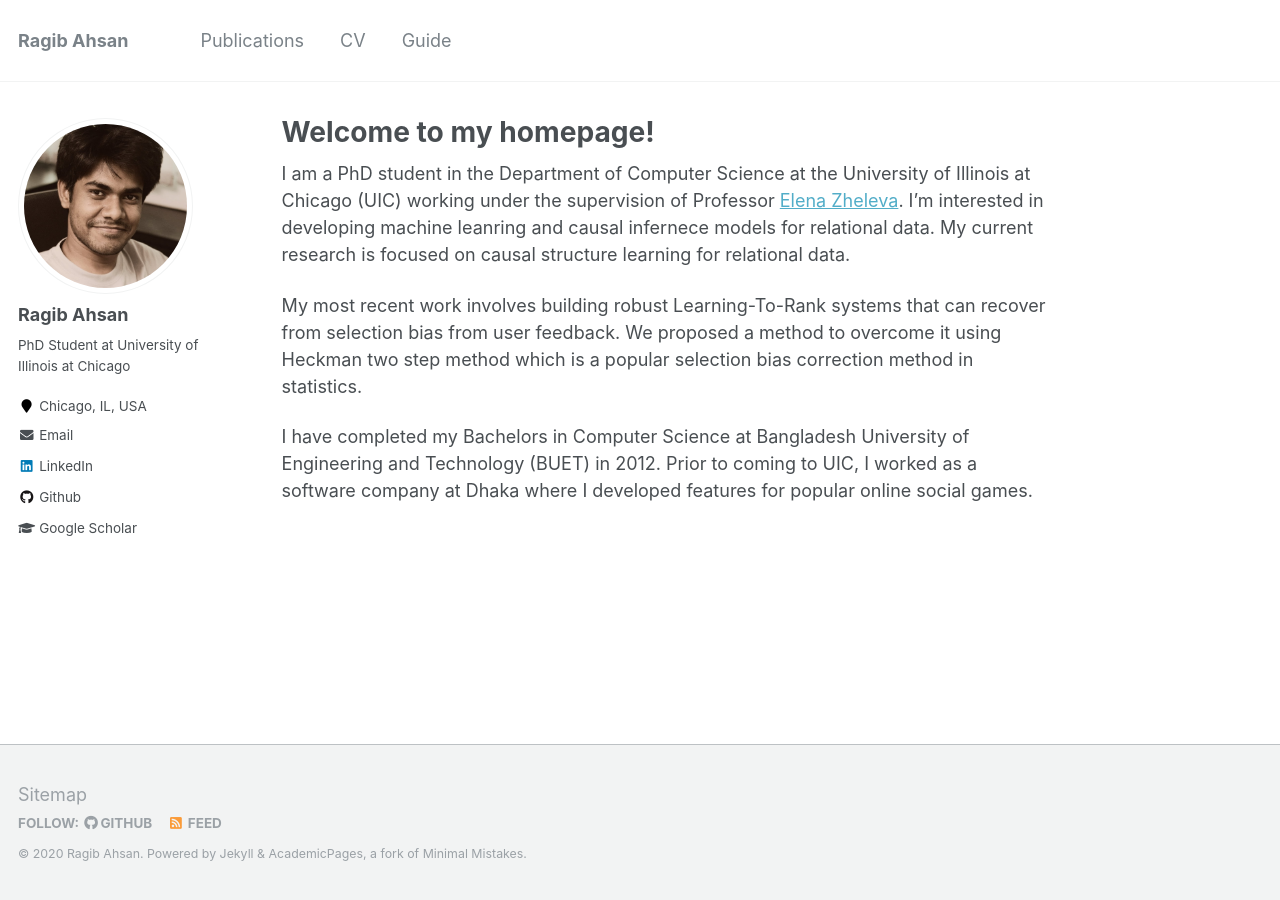
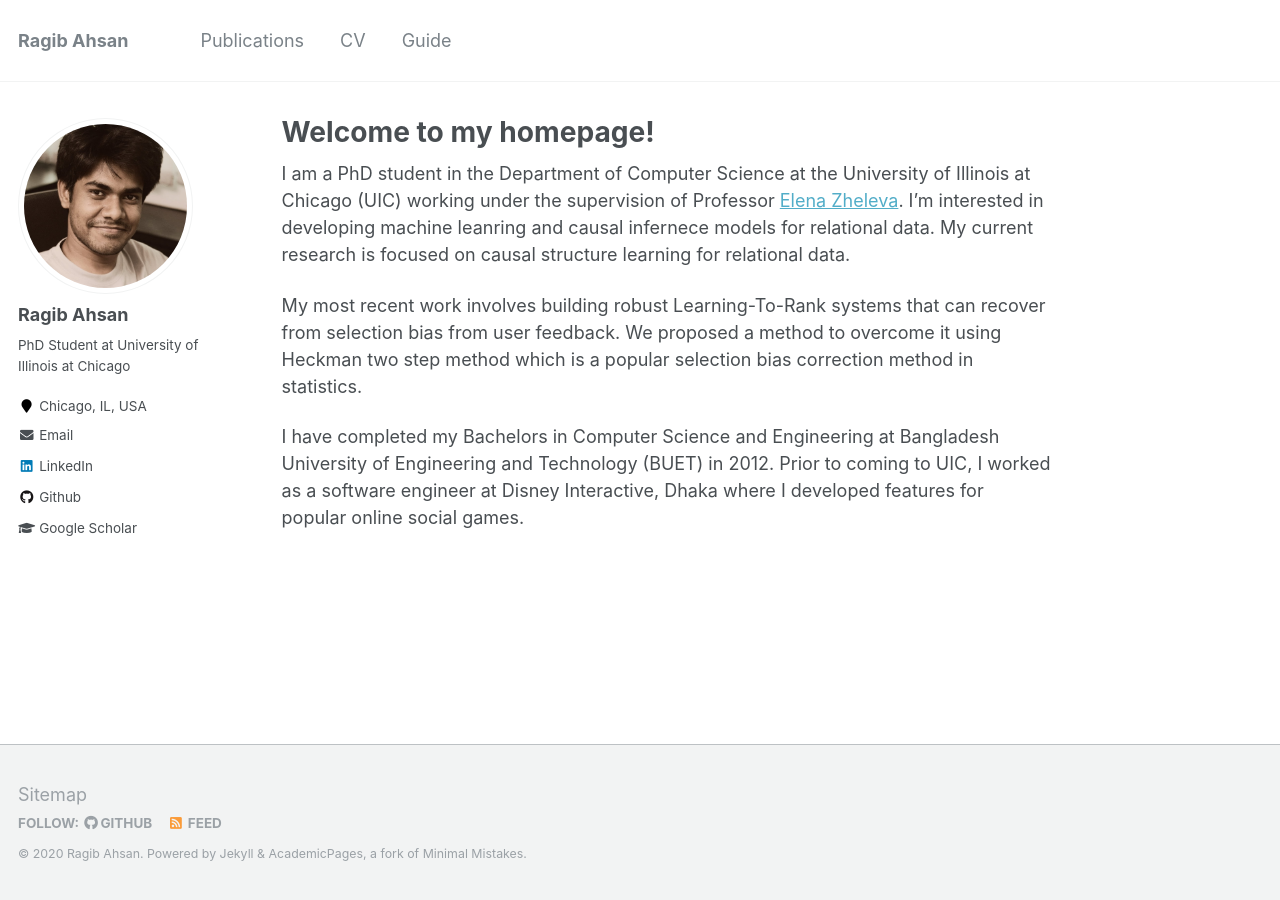
Before and after one commit to ragib06/ragib06.github.io, a Jekyll site: the page built from _pages/about.md, in a window 1280 px wide. Built offline with Jekyll 4.4.1, drawn with Linux system fonts in a browser that asks for light colours.

Commit message:
Update about.md

```diff
--- a/_pages/about.md
+++ b/_pages/about.md
@@ -12,4 +12,4 @@ I am a PhD student in the Department of Computer Science at the University of Il
 
 My most recent work involves building robust Learning-To-Rank systems that can recover from selection bias from user feedback. We proposed a method to overcome it using Heckman two step method which is a popular selection bias correction method in statistics.
 
-I have completed my Bachelors in Computer Science at Bangladesh University of Engineering and Technology (BUET) in 2012. Prior to coming to UIC, I worked as a software company at Dhaka where I developed features for popular online social games.
+I have completed my Bachelors in Computer Science and Engineering at Bangladesh University of Engineering and Technology (BUET) in 2012. Prior to coming to UIC, I worked as a software engineer at Disney Interactive, Dhaka where I developed features for popular online social games.
```
